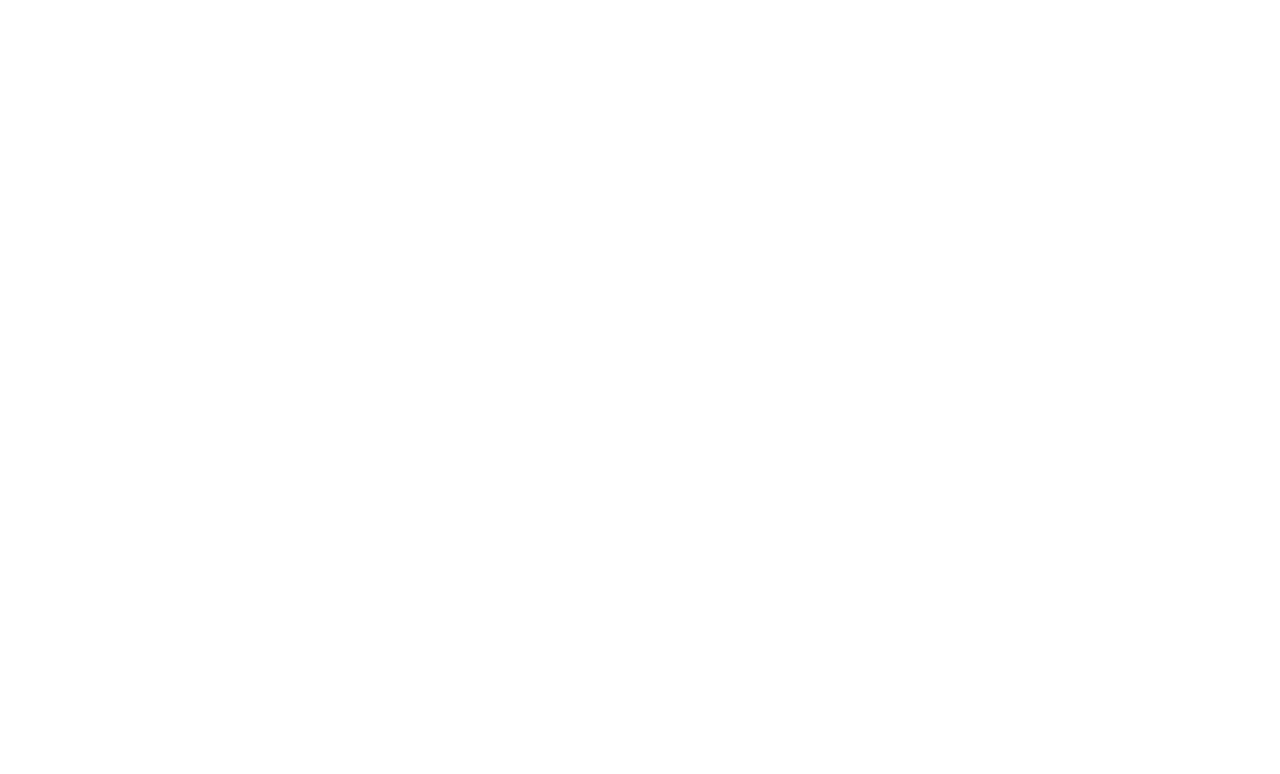
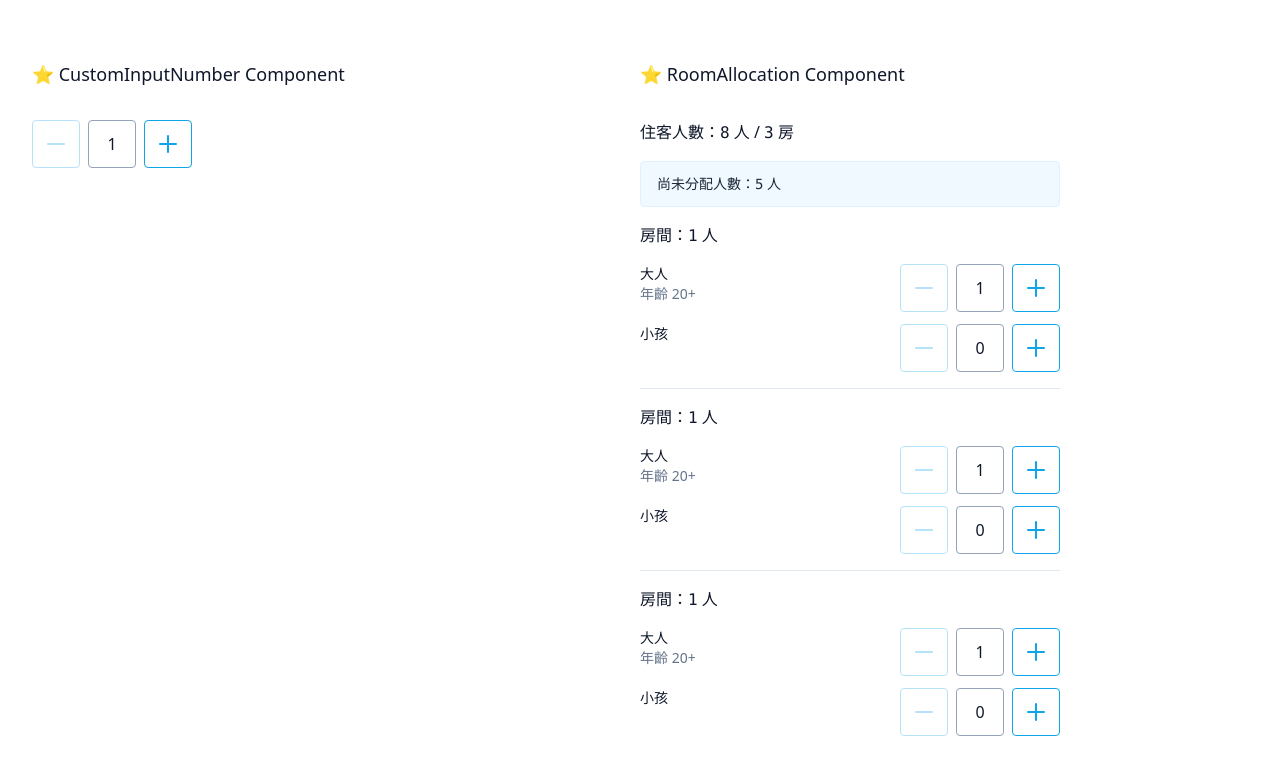
Before and after one commit to cychien/pretest, a React app: page / in a window 1280 px wide. Shown: the top 774 px of the page. Built offline with nearby package versions, Linux system fonts and the light colour scheme.

Commit message:
Prepare demo

```diff
--- a/src/App.js
+++ b/src/App.js
@@ -1,28 +1,58 @@
 import * as React from 'react'
-// import CustomInputNumber from '~/components/CustomInputNumber'
+import RoomAllocation from './components/RoomAllocation'
+import CustomInputNumber from './components/CustomInputNumber'
 import './style.css'
 
 function App() {
   return (
-    <div className="container my-md">
-      {/* <CustomInputNumber
-        name="input 1"
-        min={10}
-        max={80}
-        step={2}
-        value={41}
-        disabled
+    <Demos>
+      <Demo name="⭐️ CustomInputNumber Component">
+        <CustomInputNumber
+          name="numberInput"
+          min={1}
+          max={10}
+          step={1}
+          value={1}
+          // disabled
           onChange={(e) => {
-          console.log('onChange')
             console.log(e.target.name)
             console.log(e.target.value)
           }}
           onBlur={(e) => {
-          console.log('onBlur')
             console.log(e.target.name)
             console.log(e.target.value)
           }}
-      /> */}
+        />
+      </Demo>
+      <Demo name="⭐️ RoomAllocation Component">
+        <div className="max-w-[420px]">
+          <RoomAllocation
+            guest={8}
+            room={3}
+            onChange={(res) => {
+              console.log(res)
+            }}
+          />
+        </div>
+      </Demo>
+    </Demos>
+  )
+}
+
+function Demos(props) {
+  return (
+    <div
+      className="container mx-auto mt-[30px] space-y-2xl md:space-y-0 md:mt-[60px] md:flex"
+      {...props}
+    />
+  )
+}
+
+function Demo({ name, children }) {
+  return (
+    <div className="md:flex-1">
+      <div className="mb-md text-lg font-medium md:mb-xl">{name}</div>
+      {children}
     </div>
   )
 }
--- a/src/components/CustomInputNumber/CustomInputNumber.js
+++ b/src/components/CustomInputNumber/CustomInputNumber.js
@@ -17,7 +17,7 @@
 const IncrementButton = React.forwardRef((props, ref) => (
   <button
     ref={ref}
-    className="w-2xl h-2xl flex justify-center items-center border border-primary-500 bg-white text-primary-500 rounded hover:bg-primary-50 disabled:opacity-30 disabled:bg-white disabled:cursor-not-allowed"
+    className="min-w-[48px] min-h-[48px] w-2xl h-2xl flex justify-center items-center border border-primary-500 bg-white text-primary-500 rounded select-none hover:bg-primary-50 disabled:opacity-30 disabled:bg-white disabled:cursor-not-allowed"
     {...props}
   >
     <svg
@@ -36,7 +36,7 @@
 const DecrementButton = React.forwardRef((props, ref) => (
   <button
     ref={ref}
-    className="w-2xl h-2xl flex justify-center items-center border border-primary-500 bg-white text-primary-500 rounded hover:bg-primary-50 disabled:opacity-30 disabled:bg-white disabled:cursor-not-allowed"
+    className="min-w-[48px] min-h-[48px] w-2xl h-2xl flex justify-center items-center border border-primary-500 bg-white text-primary-500 rounded select-none hover:bg-primary-50 disabled:opacity-30 disabled:bg-white disabled:cursor-not-allowed"
     {...props}
   >
     <svg
@@ -55,7 +55,7 @@
 const InputField = React.forwardRef((props, ref) => (
   <input
     ref={ref}
-    className="w-2xl h-2xl border border-gray-400 bg-white rounded text-center focus:outline-none focus:border-primary-300 focus:ring focus:ring-primary-200 focus:ring-opacity-50 disabled:bg-gray-100 disabled:text-gray-600 disabled:cursor-not-allowed"
+    className="min-w-[48px] min-h-[48px] w-2xl h-2xl border border-gray-400 bg-white rounded text-center focus:outline-none focus:border-primary-300 focus:ring focus:ring-primary-200 focus:ring-opacity-50 disabled:bg-gray-100 disabled:text-gray-600 disabled:cursor-not-allowed"
     {...props}
   />
 ))
--- a/src/components/RoomAllocation/RoomAllocation.js
+++ b/src/components/RoomAllocation/RoomAllocation.js
@@ -7,7 +7,7 @@
   const { guest, room, roomAllocation, getRoomProps } = useRoomAllocation(props)
 
   return (
-    <div className="p-md">
+    <div>
       <div className="mb-md font-medium">
         住客人數：<span className="font-mono">{guest}</span> 人 /{' '}
         <span className="font-mono">{room}</span> 房
```
Lines whose indentation alone changed are shown as unchanged.
